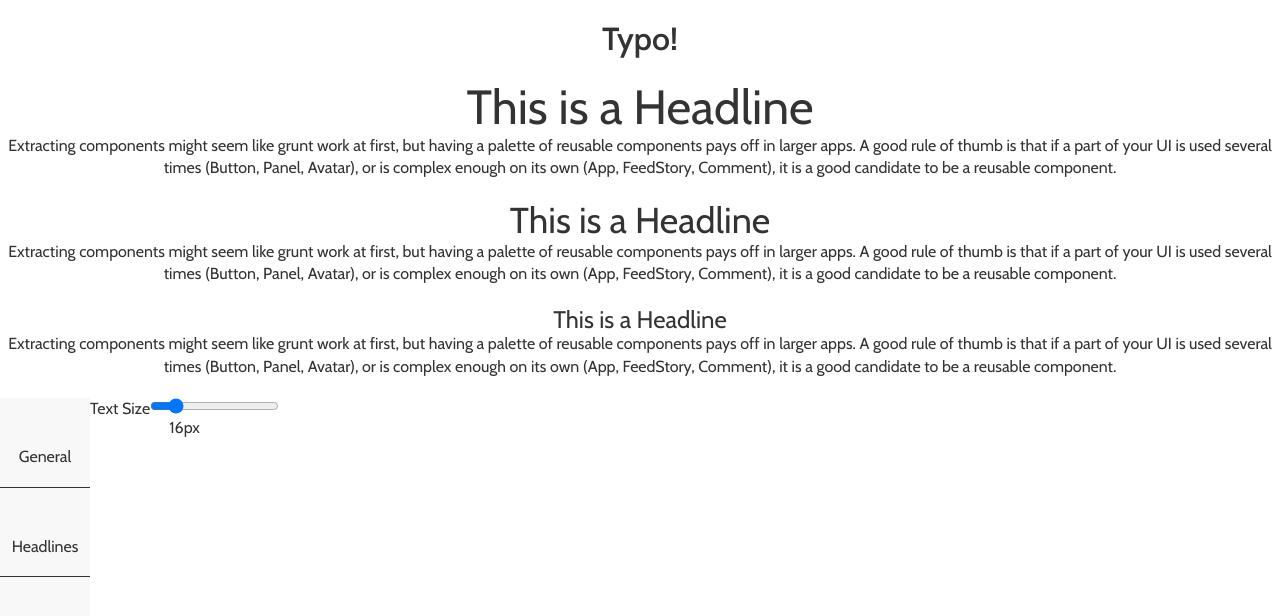
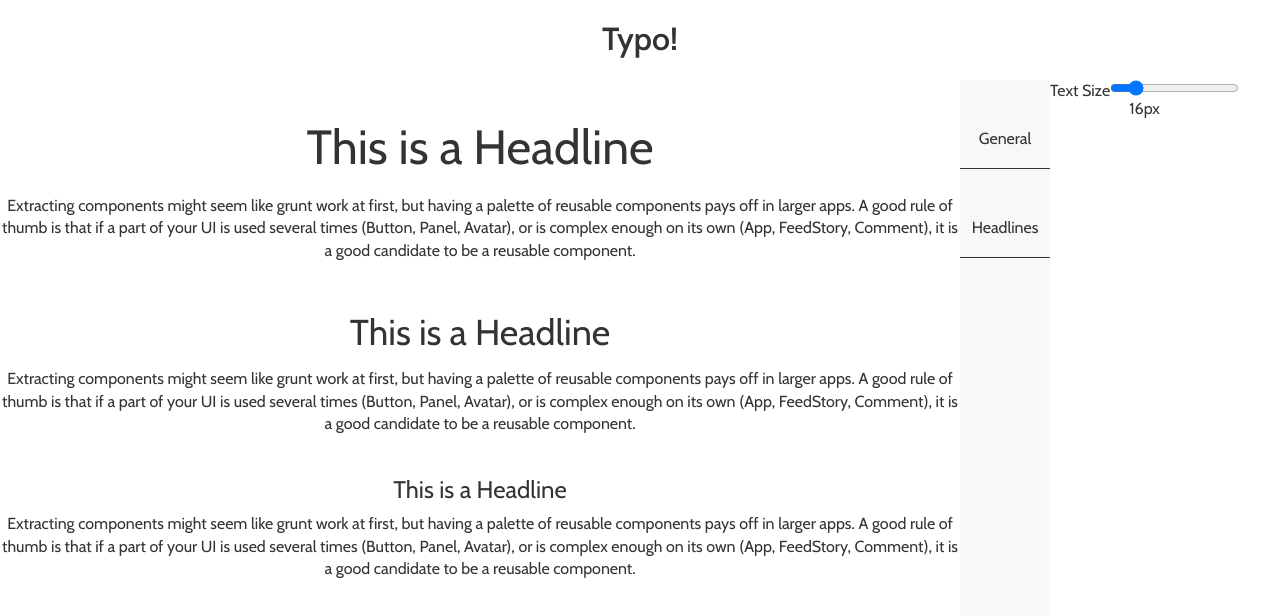
Before and after one commit to Plsr/25knots, a React app: page /typography in a window 1280 px wide. Shown: the top 616 px of the page. Built offline with nearby package versions, Linux system fonts and the light colour scheme.

Commit message:
Added basic layout for typography

```diff
--- a/src/components/Typography.jsx
+++ b/src/components/Typography.jsx
@@ -1,4 +1,5 @@
 import React from 'react'
+import {StyleSheet, css} from 'aphrodite'
 
 import TabNavigation from './TabNavigation.jsx'
 import TabTitle from './TabTitle.jsx'
@@ -23,10 +24,12 @@ export default class Typography extends React.Component {
     return (
       <div style={{textAlign: 'center'}}>
         <h1>Typo!</h1>
+        <div className={css(styles.wrapperStyles)}>
+          <div className={css(styles.textStyles)}>
             <VariableHeadline
               fontSize={this.props.headline1Size}
               spacingTop={this.props.headline1SpacingTop}
-          spacingBottom={this.props.headline1SpacingTop}
+              spacingBottom={this.props.headline1SpacingBottom}
             >
               This is a Headline
             </VariableHeadline>
@@ -42,7 +45,7 @@ export default class Typography extends React.Component {
             <VariableHeadline
               fontSize={this.props.headline2Size}
               spacingTop={this.props.headline2SpacingTop}
-          spacingBottom={this.props.headline2SpacingTop}
+              spacingBottom={this.props.headline2SpacingBottom}
             >
               This is a Headline
             </VariableHeadline>
@@ -58,7 +61,7 @@ export default class Typography extends React.Component {
             <VariableHeadline
               fontSize={this.props.headline3Size}
               spacingTop={this.props.headline3SpacingTop}
-          spacingBottom={this.props.headline3SpacingTop}
+              spacingBottom={this.props.headline3SpacingBottom}
             >
               This is a Headline
             </VariableHeadline>
@@ -70,7 +73,9 @@ export default class Typography extends React.Component {
             >
               Extracting components might seem like grunt work at first, but having a palette of reusable components pays off in larger apps. A good rule of thumb is that if a part of your UI is used several times (Button, Panel, Avatar), or is complex enough on its own (App, FeedStory, Comment), it is a good candidate to be a reusable component.
             </VariableText>
+          </div>
 
+          <div>
             <TabNavigation>
               <TabTitle>
                 General
@@ -86,6 +91,20 @@ export default class Typography extends React.Component {
               </TabContent>
             </TabNavigation>
           </div>
+        </div>
+      </div>
     )
   }
 }
+
+const styles = StyleSheet.create({
+  wrapperStyles:{
+    display: 'flex',
+    flexDirection: 'row'
+  },
+  textStyles: {
+    display: 'flex',
+    flexDirection: 'column',
+    width: '75%'
+  }
+})
--- a/src/components/VariableHeadline.jsx
+++ b/src/components/VariableHeadline.jsx
@@ -3,9 +3,12 @@ import React from 'react'
 function VariableHeadline(props) {
   const styles = {
     fontSize: props.fontSize + 'px',
-    marginTop: props.SpacingTop + 'px',
-    marginBottom: props.SpacingBottom + 'px'
+    marginTop: props.spacingTop + 'px',
+    marginBottom: props.spacingBottom + 'px',
+    display: 'block'
   }
+
+  console.log(styles);
   return(
     <span style={styles}>
       {props.children}
```
Lines whose indentation alone changed are shown as unchanged.
